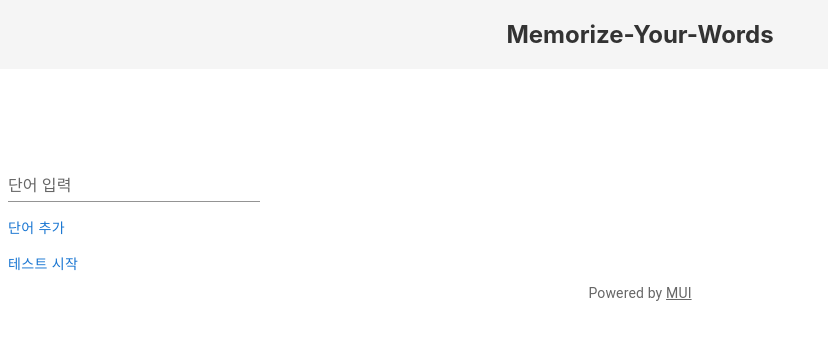
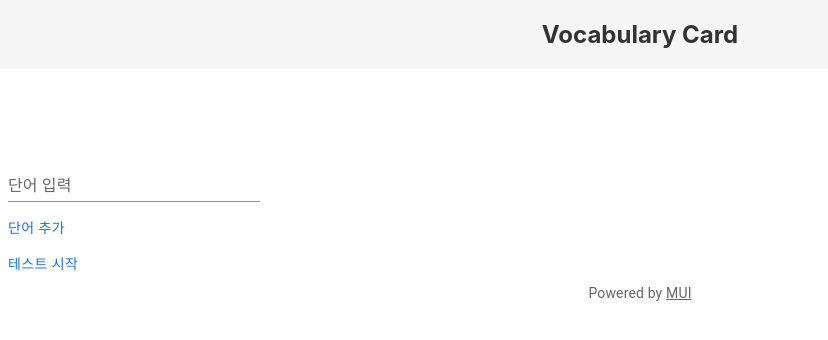
Before and after one commit to peter1118/memorize-your-words, a React (Create React App) app: page / in a window 1280 px wide. Shown: the top 340 px of the page, without its empty margins (0-828 px from the left). Built offline with nearby package versions, Linux system fonts and the light colour scheme.

Commit message:
chore: 제목 변경

```diff
--- a/src/App.js
+++ b/src/App.js
@@ -24,7 +24,7 @@ function App() {
   return (
     <div className="App">
       <div class="title-container">
-        <h1 class="title">Memorize-Your-Words</h1>
+        <h1 class="title">Vocabulary Card</h1>
       </div>
       {!didSettingDone ? <TextInput setSettingDoneFlag={setDidSettingDoneFlag} setWords={addWords} words={words} /> : <MemoCardWrap words={words} deleteWord={deleteWord} />}
       <Container maxWidth="sm" component="footer">
```
